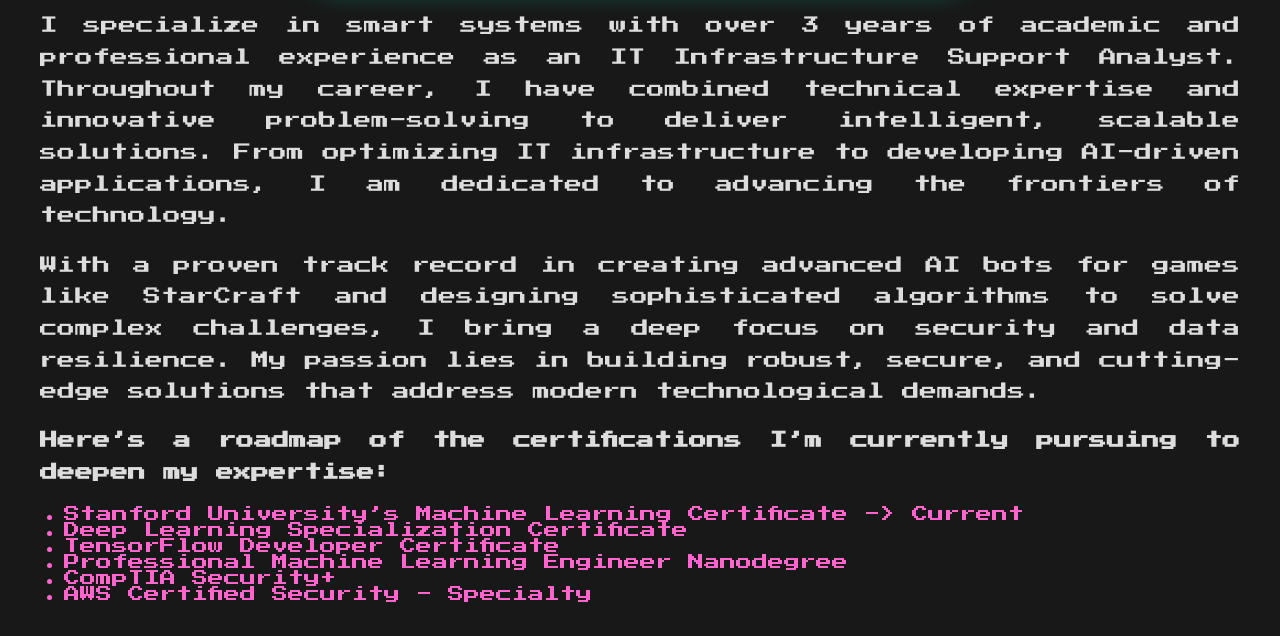
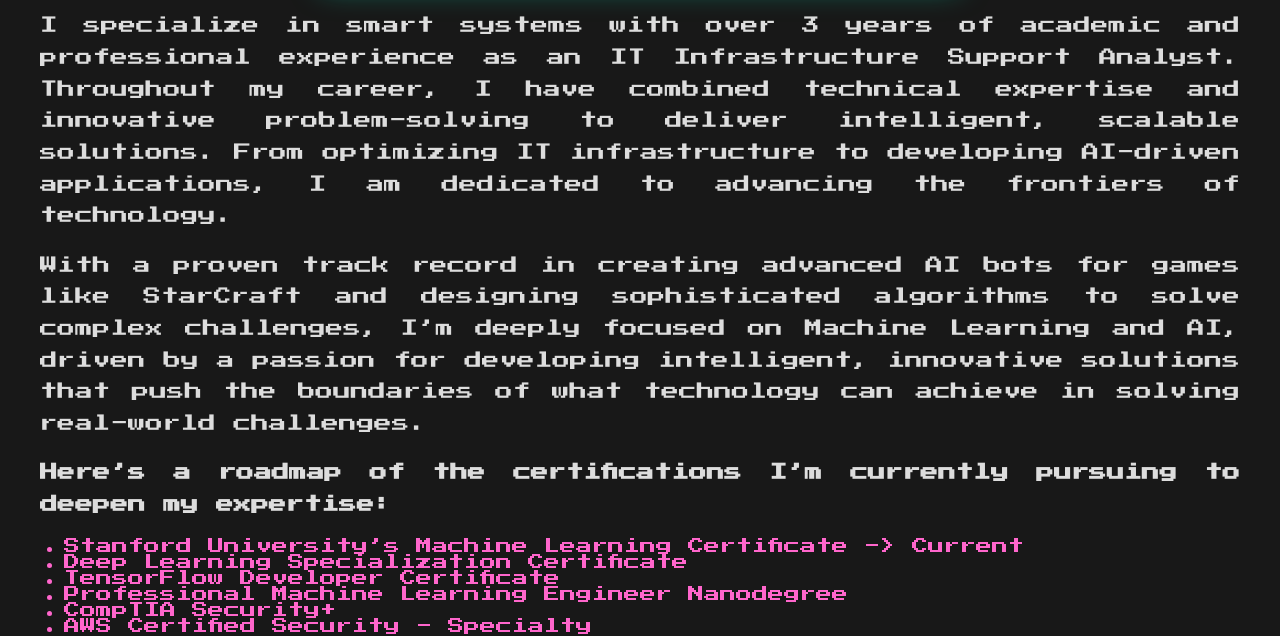
Before and after one commit to fmyounis/Portfolio, a plain HTML site: page index.html in a window 1280 px wide. Shown: the part 627-1263 px from the top of the page. Drawn offline with Linux system fonts and the light colour scheme.

Commit message:
Update index.html

```diff
--- a/index.html
+++ b/index.html
@@ -214,7 +214,7 @@
                 I specialize in smart systems with over 3 years of academic and professional experience as an IT Infrastructure Support Analyst. Throughout my career, I have combined technical expertise and innovative problem-solving to deliver intelligent, scalable solutions. From optimizing IT infrastructure to developing AI-driven applications, I am dedicated to advancing the frontiers of technology.
             </p>
             <p>
-                With a proven track record in creating advanced AI bots for games like StarCraft and designing sophisticated algorithms to solve complex challenges, I bring a deep focus on security and data resilience. My passion lies in building robust, secure, and cutting-edge solutions that address modern technological demands.
+                With a proven track record in creating advanced AI bots for games like StarCraft and designing sophisticated algorithms to solve complex challenges, I’m deeply focused on Machine Learning and AI, driven by a passion for developing intelligent, innovative solutions that push the boundaries of what technology can achieve in solving real-world challenges.
             </p>
             <p class="certifications-header">Here’s a roadmap of the certifications I’m currently pursuing to deepen my expertise:</p>
             <ul class="certifications">
```
